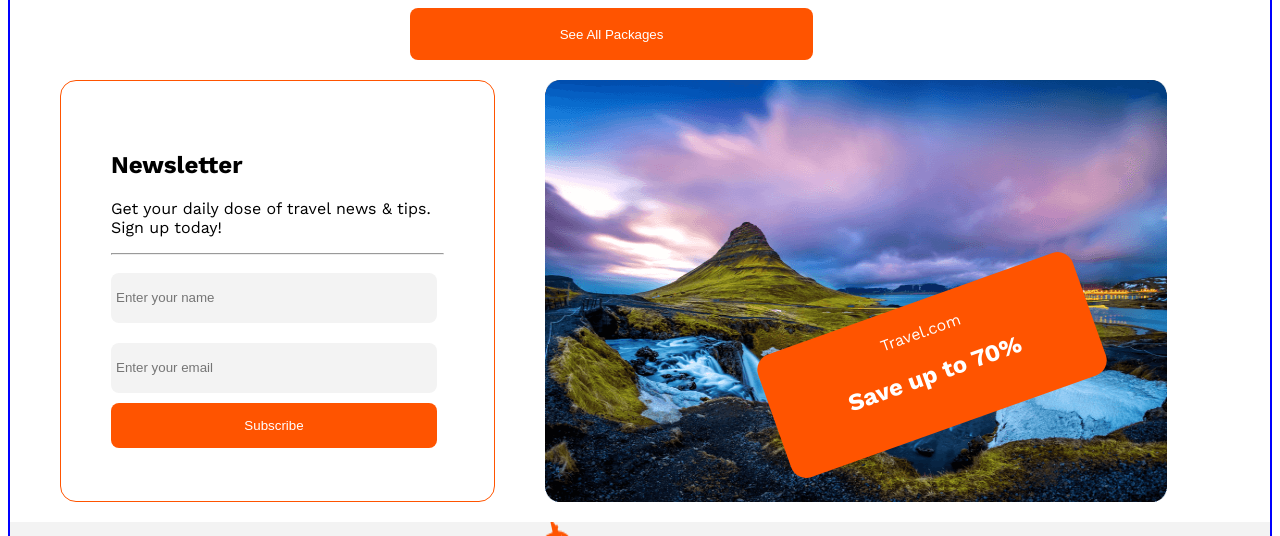
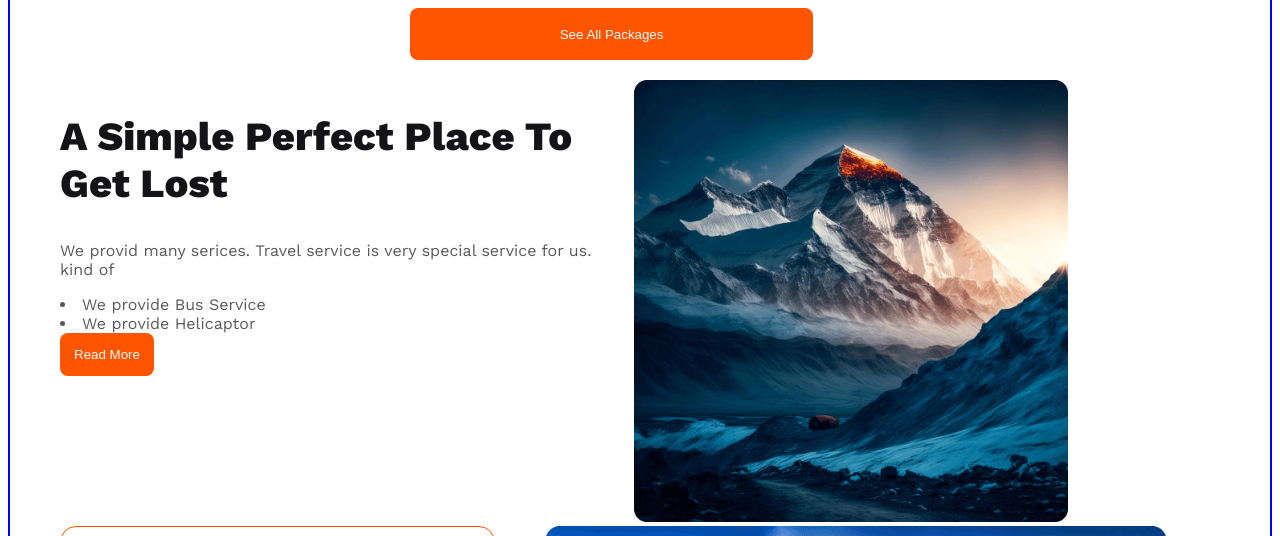
Before and after one commit to MdShaharulIslam/B9-happy-Tour, a plain HTML site: page index.html in a window 1280 px wide. Shown: the part 4446-4982 px from the top of the page. Drawn offline with nearby package versions, Linux system fonts and the light colour scheme; a web font is replaced by a local one.

Commit message:
optional section added

```diff
--- a/index.html
+++ b/index.html
@@ -284,6 +284,26 @@
       <button class="btn-third">See All Packages</button>
     </section>
     <!-- discount end -->
+<!-- optional section -->
+<section class="popular-section">
+      <div class="popular-container">
+        <div class="popular-text-container">
+          <h1 class="common-haeding">A Simple Perfect Place To Get Lost</h1>
+          <p class="popular-contant">
+            We provid many serices. Travel service is very special service for
+            us. kind of
+          </p>
+          <li>We provide Bus Service</li>
+          <li>We provide Helicaptor</li>
+
+          <button class="secound-button">Read More</button>
+        </div>
+        <div class="popular-img">
+          <img src="./Images/Rectangle 4.png" alt="" />
+        </div>
+      </div>
+    </section>
+
     <!-- contact start -->
     <section class="contact section">
       <div class="contact-container">
```
